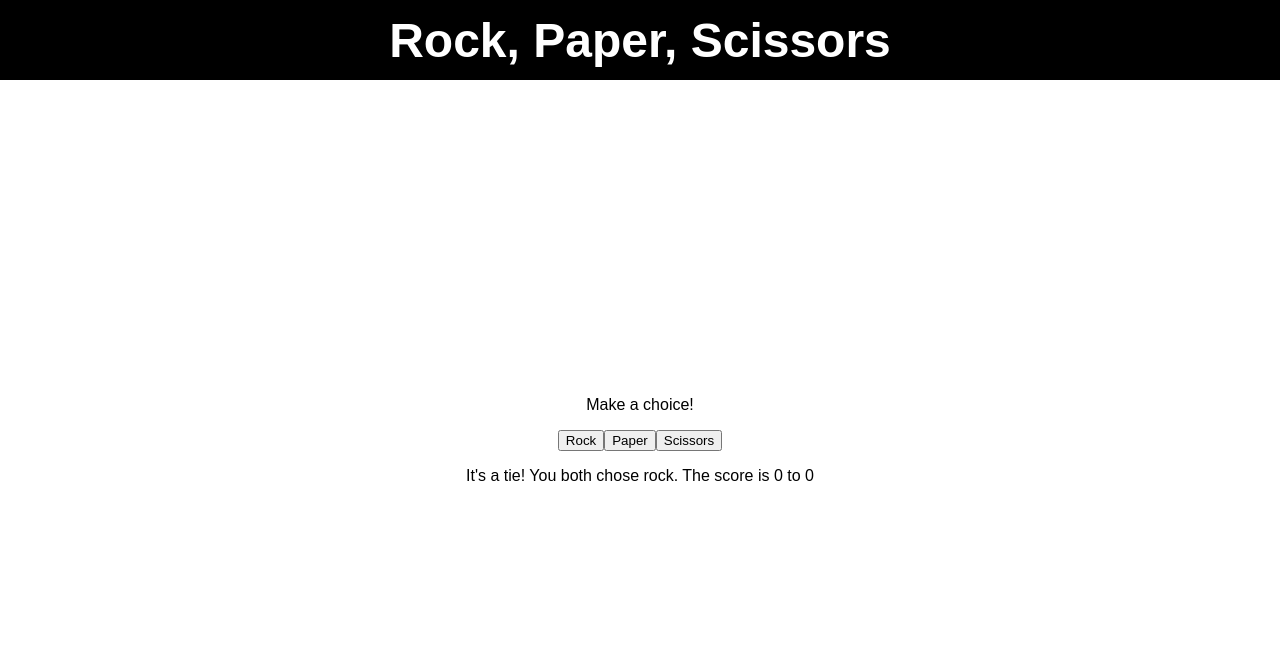
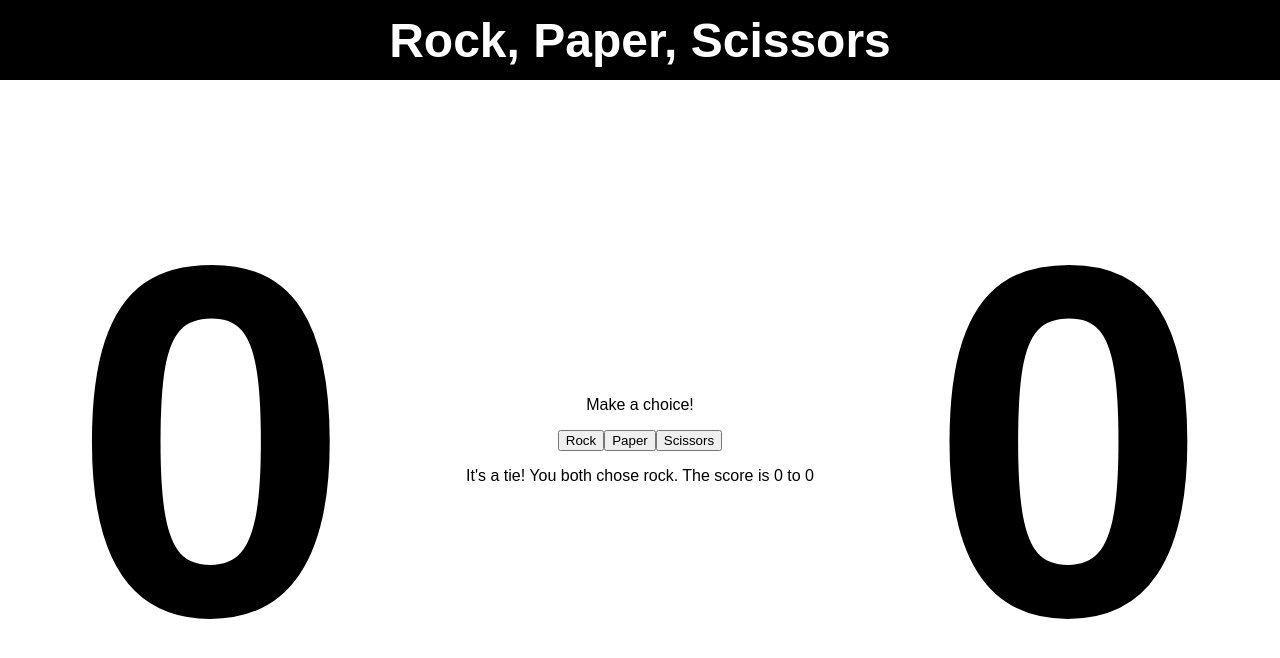
Before and after one commit to nrami006/rock-paper-scissors, a plain HTML site: page index.html in a window 1280 px wide. Both pictures are taken after a click on the button "Rock". Drawn offline with Linux system fonts and the light colour scheme.

Commit message:
Add score display
Keeps track of the score more obviously than before.

```diff
--- a/index.html
+++ b/index.html
@@ -12,6 +12,8 @@
 <body>
     <header>Rock, Paper, Scissors</header>
     <div class="body-container">
+        <div id="player-score">0</div>
+        <div class="game-container">
             <div class="prompt-container">
                 <p id="prompt">Make a choice!</p>
             </div>
@@ -24,6 +26,8 @@
                 <p class="game-results">Yo</p>
             </div>
         </div>
+        <div id="computer-score">0</div>
+    </div>
 </body>
 
 </html>
--- a/script.js
+++ b/script.js
@@ -45,20 +45,28 @@ function playRound(humanChoice, computerChoice) {
     // lowercase humanChoice so that capitalization doesn't matter
     humanChoice = humanChoice.toLowerCase();
     const gameResults = document.querySelector(".game-results");
+    const playerScoreElement = document.querySelector("#player-score");
+    const computerScoreElement = document.querySelector("#computer-score");
     gameResults.style.opacity = "1";
     switch (humanChoice) {
         case "rock":
             // Checks if its a tie, or if human won.  Otherwise, human lost. In all cases, updates and shows the score.
             gameResults.textContent = computerChoice === "rock" ? `It's a tie! You both chose ${humanChoice}.\nThe score is ${humanScore} to ${computerScore}` :
                 computerChoice === "scissors" ? `You win! ${humanChoice} beats ${computerChoice}!\nThe score is ${++humanScore} to ${computerScore}` : `You lose... ${computerChoice} beats ${humanChoice}.\nThe score is ${humanScore} to ${++computerScore}`;
+            playerScoreElement.textContent = humanScore;
+            computerScoreElement.textContent = computerScore;
             return true;
         case "paper":
             gameResults.textContent = computerChoice === "paper" ? `It's a tie! You both chose ${humanChoice}.\nThe score is ${humanScore} to ${computerScore}` :
                 computerChoice === "rock" ? `You win! ${humanChoice} beats ${computerChoice}!\nThe score is ${++humanScore} to ${computerScore}` : `You lose... ${computerChoice} beats ${humanChoice}.\nThe score is ${humanScore} to ${++computerScore}`;
+            playerScoreElement.textContent = humanScore;
+            computerScoreElement.textContent = computerScore;
             return true;
         case "scissors":
             gameResults.textContent = computerChoice === "scissors" ? `It's a tie! You both chose ${humanChoice}.\nThe score is ${humanScore} to ${computerScore}` :
                 computerChoice === "paper" ? `You win! ${humanChoice} beats ${computerChoice}!\nThe score is ${++humanScore} to ${computerScore}` : `You lose... ${computerChoice} beats ${humanChoice}.\nThe score is ${humanScore} to ${++computerScore}`;
+            playerScoreElement.textContent = humanScore;
+            computerScoreElement.textContent = computerScore;
             return true;
         default:
             // humanChoice is something other than the 3 choices of the game
--- a/style.css
+++ b/style.css
@@ -16,9 +16,27 @@
 
 .body-container {
     display: flex;
+    align-items: center;
+    justify-content: space-between;
+}
+
+.game-container {
+    display: flex;
+    flex: 0 1 33vw;
+    /* background-color: blue; */
     flex-direction: column;
     justify-content: center;
     height: 90vh;
+}
+
+#player-score,
+#computer-score {
+    display: flex;
+    flex: 0 1 33vw;
+    /* background-color: red; */
+    justify-content: center;
+    font-size: 500px;
+    font-weight: bold;
 }
 
 .game-results {
```
Lines whose indentation alone changed are shown as unchanged.
